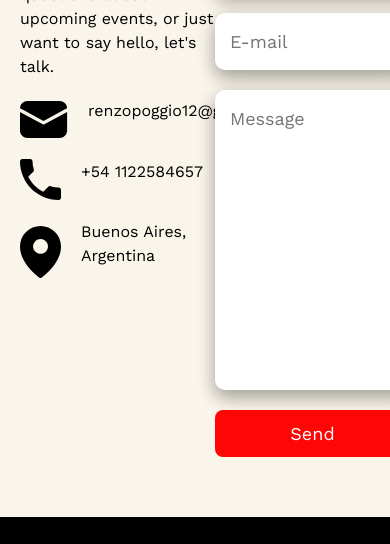
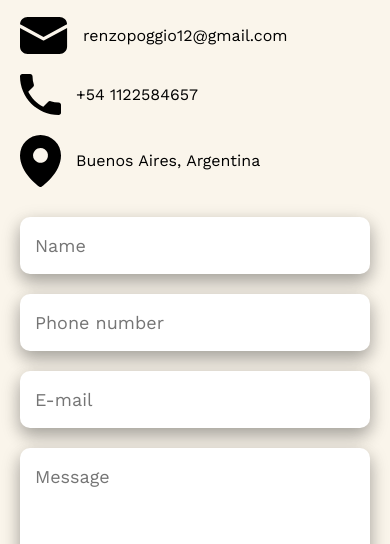
Before and after one commit to RenzoPoggio/PreEntrega2-Poggio, a plain HTML site: page pages/contact.html in a window 390 px wide. Shown: the part 258-802 px from the top of the page. Drawn offline with nearby package versions, Linux system fonts and the light colour scheme.

Commit message:
Codigo responsive seccion contacto, correccion de alineacion iconos contact con el texto. Revision de margin top de titulos principales para que queden a la misma altura

```diff
--- a/css/style.css
+++ b/css/style.css
@@ -370,7 +370,7 @@ table tr th{
 }
 
 .txt-icons-contact{
-    margin-left: 20px;
+    margin:0px 0px 0px 15px;
 }
 
 form{
@@ -515,6 +515,9 @@ footer{
         height: 75vh;
         padding: 0px 20px;
     }
+    #titlePhotoGallery{
+        margin: 40px 0px 30px 20px;
+    }
     table{
         width: 100vw;
     }
@@ -547,6 +550,19 @@ footer{
     .row h1{
         margin-top: unset;
     }
+    #newinShopTitle {
+        margin: 40px 0px 0px 20px;
+    }
+    #contactUs{
+        flex-direction: column;
+        margin-top: 40px;
+    }
+    #contactUsMainInfo {
+        width: 100%;
+    }
+    #cont-form {
+        width: 100%;
+    }
     footer{
         flex-direction: column;
         text-align: center;
```
